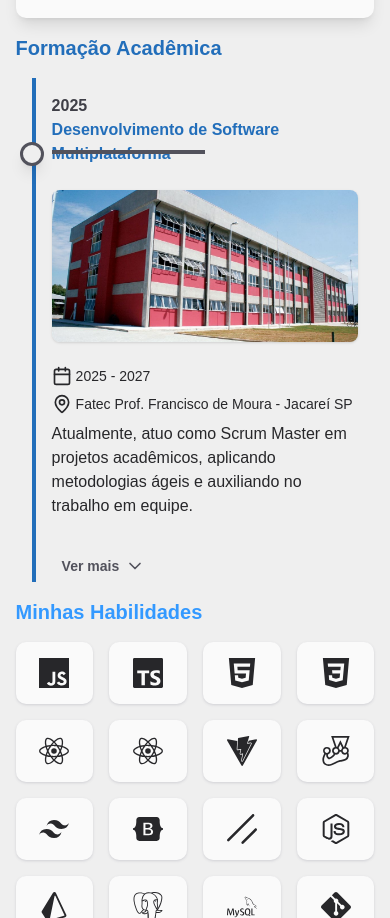
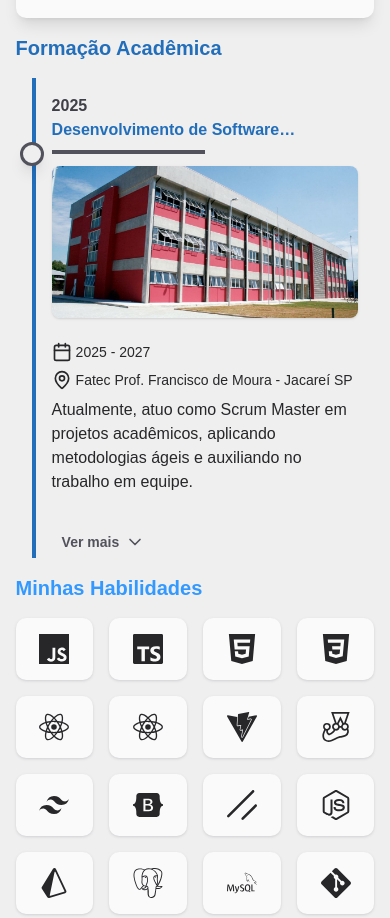
Before and after one commit to EduMachado07/portfolio, a React (Vite) app: page /about in a window 390 px wide. Shown: the part 1162-2080 px from the top of the page. Built offline with nearby package versions, Linux system fonts and the light colour scheme; the HTML template or start-up script is replaced by a standard one; a web font is replaced by a local one.

Commit message:
style(aboutPage): ajusta indicador de escola

```diff
--- a/src/components/navbar.tsx
+++ b/src/components/navbar.tsx
@@ -1,5 +1,6 @@
 // import { ChevronLeft } from 'lucide-react';
 import { Link, useLocation } from 'react-router-dom';
+// import logo from '../../public/my_logo.png'
 
 interface ILinks {
     name: string,
@@ -18,6 +19,7 @@ const Navbar = () => {
 
     return (
         <nav className="flex items-center justify-end px-[4vw] md:px-[12vw] py-6 md:text-lg text-base font-medium font-supreme">
+            {/* <img src={logo} alt="sorry, internal problems" className='size-12' /> */}
             <ul className="flex md:gap-8 gap-4">
                 {links.map((item, index) => {
                     const isActive = location.pathname.startsWith(item.to);
--- a/src/pages/AboutPage.tsx
+++ b/src/pages/AboutPage.tsx
@@ -56,7 +56,7 @@ const AboutPage = () => {
                                 <div className="flex flex-col gap-2 text-zinc-50">
                                     <div className="mb-4">
                                         <h1 className="dark:text-zinc-50 text-zinc-700 font-chubbo-bold md:text-lg">{school.startDate}</h1>
-                                        <h1 className="dark:text-[#3399FF] text-[#226EBA] font-chubbo-bold md:text-xl text-base">{school.name}</h1>
+                                        <h1 className="dark:text-[#3399FF] text-[#226EBA] font-chubbo-bold md:text-xl text-base line-clamp-1">{school.name}</h1>
                                     </div>
                                     <section className="flex max-md:flex-col gap-6">
                                         <img
@@ -69,7 +69,7 @@ const AboutPage = () => {
                                                 <div className="max-md:text-sm flex items-center gap-1 text-zinc-800 dark:text-zinc-50">
                                                     <Calendar size={20} /> {school.startDate} - {school.endDate}
                                                 </div>
-                                                <div className="max-md:text-sm flex items-center gap-1 text-pretty text-zinc-800 dark:text-zinc-50">
+                                                <div className="max-md:text-sm flex md:items-center items-start gap-1 text-pretty text-zinc-800 dark:text-zinc-50">
                                                     <MapPin size={20} /> {school.location}
                                                 </div>
                                             </div>
```
